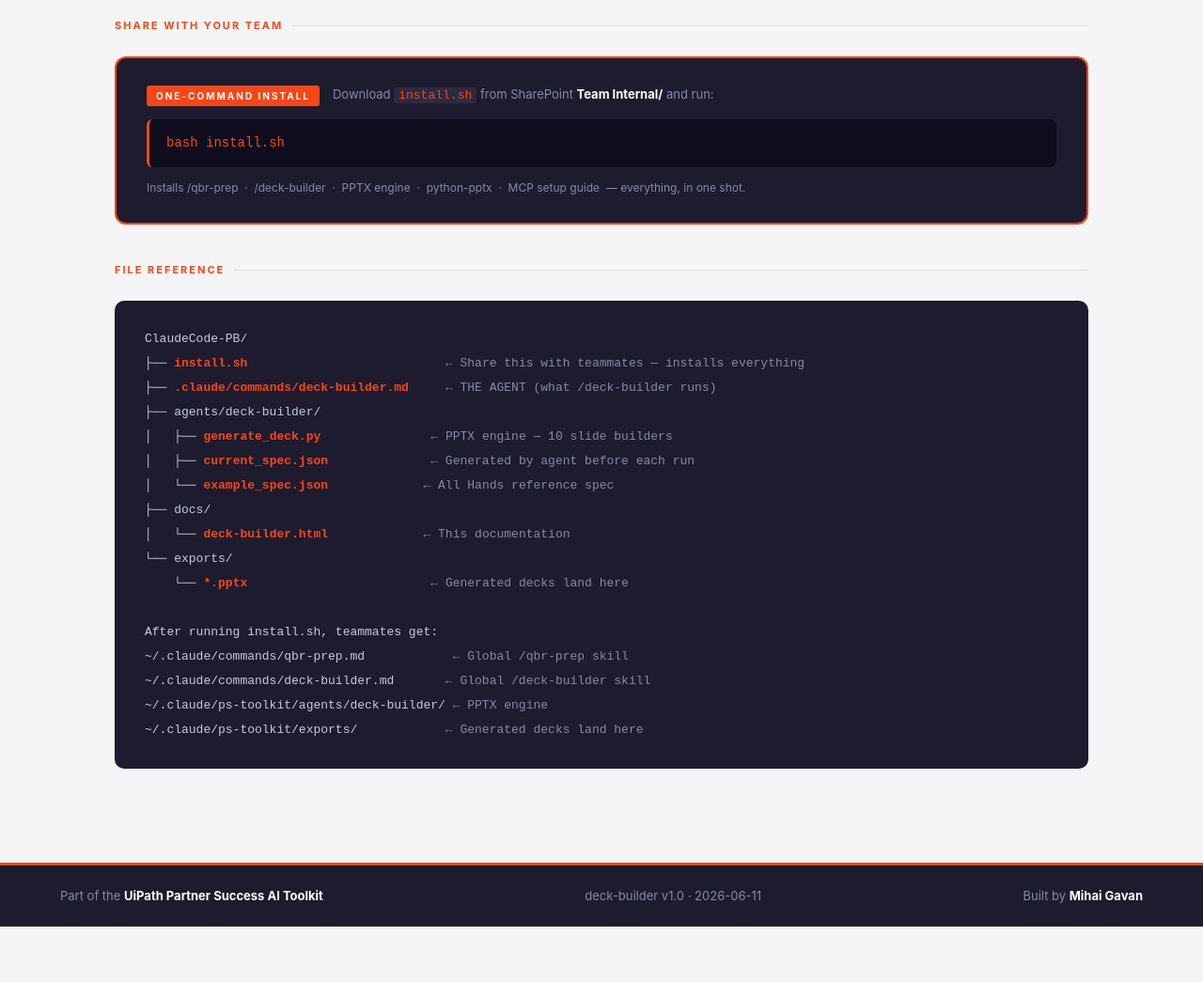
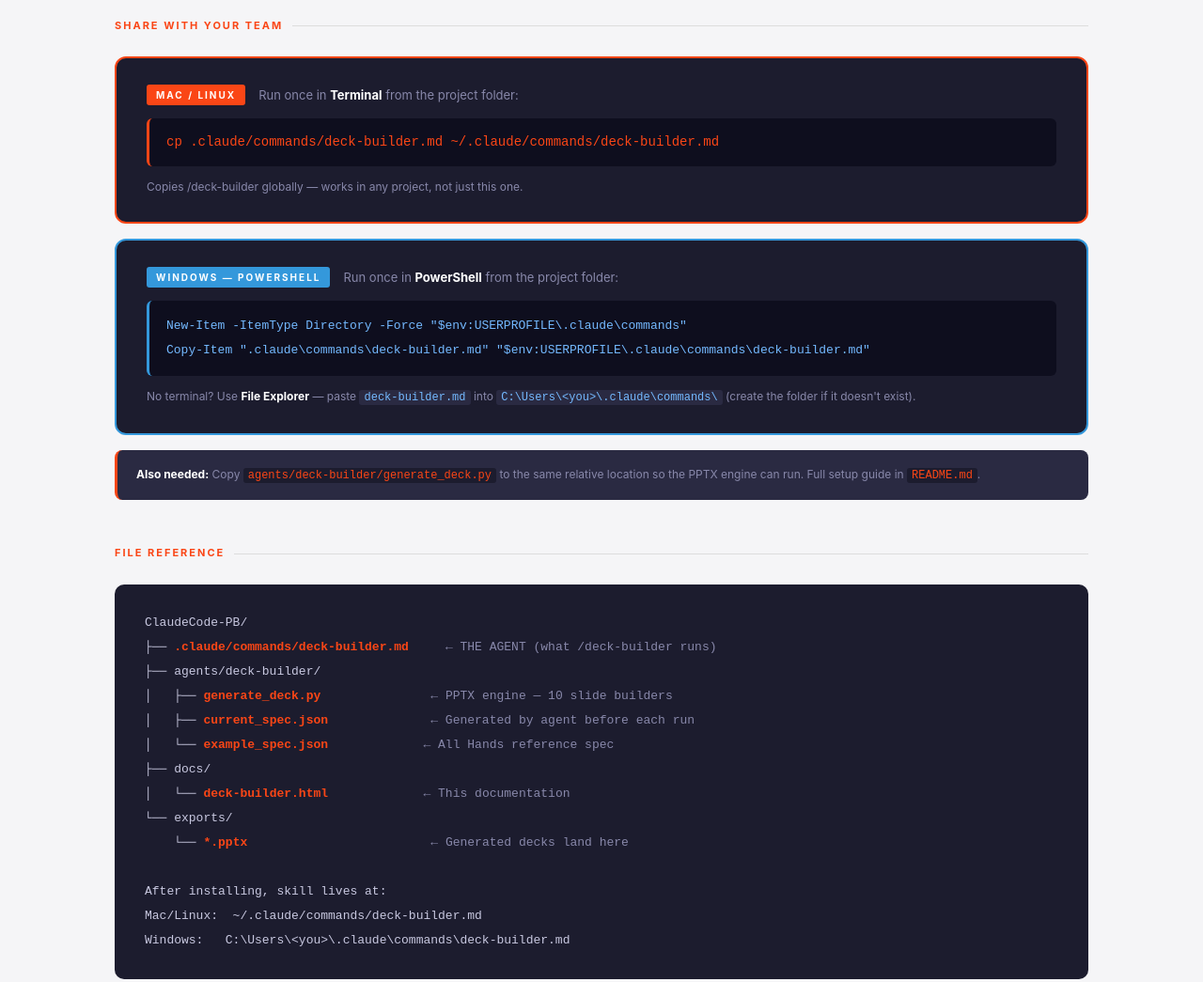
Before and after one commit to GavanM16/partner-success-ai-toolkit, a plain HTML site: page docs/deck-builder.html in a window 1280 px wide. Shown: the part 2580-3625 px from the top of the page at 94% size. Before the commit the page ends 3566 px from the top, so only its background shows below. Drawn offline with Linux system fonts and the light colour scheme.

Commit message:
Add Windows installation instructions to all skill docs
Covers PowerShell commands, File Explorer fallback, and correct
Windows paths (%USERPROFILE%\.claude\commands\) alongside existing
Mac/Linux instructions in deck-builder.html, qbr-prep-documentation.md,
and skills/qbr-prep.md.

Co-Authored-By: Claude Sonnet 4.6 <noreply@anthropic.com>

```diff
--- a/docs/deck-builder.html
+++ b/docs/deck-builder.html
@@ -206,23 +206,43 @@
   <!-- FILE MAP -->
   <!-- Install banner -->
   <div class="sec">Share With Your Team</div>
-  <div style="background:#1C1C2E; border-radius:12px; border:2px solid #FA4616; padding:28px 32px; margin-bottom:20px;">
+
+  <!-- Mac/Linux -->
+  <div style="background:#1C1C2E; border-radius:12px; border:2px solid #FA4616; padding:28px 32px; margin-bottom:16px;">
     <div style="display:flex; align-items:center; gap:14px; margin-bottom:14px;">
-      <div style="background:#FA4616; color:white; font-size:10px; font-weight:700; letter-spacing:2px; text-transform:uppercase; padding:3px 10px; border-radius:3px; white-space:nowrap;">One-Command Install</div>
-      <p style="color:#8888AA; font-size:13px; margin:0;">Download <code style="color:#FA4616; background:#2A2A42; padding:1px 5px; border-radius:3px;">install.sh</code> from SharePoint <strong style="color:white;">Team Internal/</strong> and run:</p>
+      <div style="background:#FA4616; color:white; font-size:10px; font-weight:700; letter-spacing:2px; text-transform:uppercase; padding:3px 10px; border-radius:3px; white-space:nowrap;">Mac / Linux</div>
+      <p style="color:#8888AA; font-size:13px; margin:0;">Run once in <strong style="color:white;">Terminal</strong> from the project folder:</p>
     </div>
     <div style="background:#0E0E1E; border-radius:6px; padding:14px 18px; font-family:'SF Mono','Fira Code',monospace; font-size:14px; color:#FA4616; margin-bottom:12px; border-left:3px solid #FA4616;">
-      bash install.sh
+      cp .claude/commands/deck-builder.md ~/.claude/commands/deck-builder.md
     </div>
     <div style="color:#8888AA; font-size:12px;">
-      Installs /qbr-prep &nbsp;·&nbsp; /deck-builder &nbsp;·&nbsp; PPTX engine &nbsp;·&nbsp; python-pptx &nbsp;·&nbsp; MCP setup guide &nbsp;— everything, in one shot.
+      Copies /deck-builder globally — works in any project, not just this one.
     </div>
+  </div>
+
+  <!-- Windows -->
+  <div style="background:#1C1C2E; border-radius:12px; border:2px solid #3498DB; padding:28px 32px; margin-bottom:16px;">
+    <div style="display:flex; align-items:center; gap:14px; margin-bottom:14px;">
+      <div style="background:#3498DB; color:white; font-size:10px; font-weight:700; letter-spacing:2px; text-transform:uppercase; padding:3px 10px; border-radius:3px; white-space:nowrap;">Windows — PowerShell</div>
+      <p style="color:#8888AA; font-size:13px; margin:0;">Run once in <strong style="color:white;">PowerShell</strong> from the project folder:</p>
+    </div>
+    <div style="background:#0E0E1E; border-radius:6px; padding:14px 18px; font-family:'SF Mono','Fira Code',monospace; font-size:13px; color:#74B9FF; margin-bottom:12px; border-left:3px solid #3498DB; line-height:2;">
+      New-Item -ItemType Directory -Force "$env:USERPROFILE\.claude\commands"<br>
+      Copy-Item ".claude\commands\deck-builder.md" "$env:USERPROFILE\.claude\commands\deck-builder.md"
+    </div>
+    <div style="color:#8888AA; font-size:12px;">
+      No terminal? Use <strong style="color:white;">File Explorer</strong> — paste <code style="color:#74B9FF; background:#2A2A42; padding:1px 5px; border-radius:3px;">deck-builder.md</code> into <code style="color:#74B9FF; background:#2A2A42; padding:1px 5px; border-radius:3px;">C:\Users\&lt;you&gt;\.claude\commands\</code> (create the folder if it doesn't exist).
+    </div>
+  </div>
+
+  <div style="background:#2A2A42; border-radius:8px; padding:16px 20px; margin-bottom:48px; font-size:12px; color:#8888AA; border-left:3px solid #FA4616;">
+    <strong style="color:white;">Also needed:</strong> Copy <code style="color:#FA4616; background:#1C1C2E; padding:1px 5px; border-radius:3px;">agents/deck-builder/generate_deck.py</code> to the same relative location so the PPTX engine can run. Full setup guide in <code style="color:#FA4616; background:#1C1C2E; padding:1px 5px; border-radius:3px;">README.md</code>.
   </div>
 
   <div class="sec" style="margin-top:40px;">File Reference</div>
   <div class="file-map">
     ClaudeCode-PB/<br>
-    ├── <span class="hi">install.sh</span> &nbsp;&nbsp;&nbsp;&nbsp;&nbsp;&nbsp;&nbsp;&nbsp;&nbsp;&nbsp;&nbsp;&nbsp;&nbsp;&nbsp;&nbsp;&nbsp;&nbsp;&nbsp;&nbsp;&nbsp;&nbsp;&nbsp;&nbsp;&nbsp;&nbsp;&nbsp;<span class="cm">← Share this with teammates — installs everything</span><br>
     ├── <span class="hi">.claude/commands/deck-builder.md</span> &nbsp;&nbsp;&nbsp;&nbsp;<span class="cm">← THE AGENT (what /deck-builder runs)</span><br>
     ├── agents/deck-builder/<br>
     │ &nbsp;&nbsp;├── <span class="hi">generate_deck.py</span> &nbsp;&nbsp;&nbsp;&nbsp;&nbsp;&nbsp;&nbsp;&nbsp;&nbsp;&nbsp;&nbsp;&nbsp;&nbsp;&nbsp;<span class="cm">← PPTX engine — 10 slide builders</span><br>
@@ -233,11 +253,9 @@
     └── exports/<br>
     &nbsp;&nbsp;&nbsp;&nbsp;└── <span class="hi">*.pptx</span> &nbsp;&nbsp;&nbsp;&nbsp;&nbsp;&nbsp;&nbsp;&nbsp;&nbsp;&nbsp;&nbsp;&nbsp;&nbsp;&nbsp;&nbsp;&nbsp;&nbsp;&nbsp;&nbsp;&nbsp;&nbsp;&nbsp;&nbsp;&nbsp;<span class="cm">← Generated decks land here</span><br>
     <br>
-    After running install.sh, teammates get:<br>
-    ~/.claude/commands/qbr-prep.md &nbsp;&nbsp;&nbsp;&nbsp;&nbsp;&nbsp;&nbsp;&nbsp;&nbsp;&nbsp;&nbsp;<span class="cm">← Global /qbr-prep skill</span><br>
-    ~/.claude/commands/deck-builder.md &nbsp;&nbsp;&nbsp;&nbsp;&nbsp;&nbsp;<span class="cm">← Global /deck-builder skill</span><br>
-    ~/.claude/ps-toolkit/agents/deck-builder/ <span class="cm">← PPTX engine</span><br>
-    ~/.claude/ps-toolkit/exports/ &nbsp;&nbsp;&nbsp;&nbsp;&nbsp;&nbsp;&nbsp;&nbsp;&nbsp;&nbsp;&nbsp;<span class="cm">← Generated decks land here</span>
+    After installing, skill lives at:<br>
+    Mac/Linux: &nbsp;~/.claude/commands/deck-builder.md<br>
+    Windows: &nbsp;&nbsp;C:\Users\&lt;you&gt;\.claude\commands\deck-builder.md
   </div>
 
 </div>
```
Also changed, not shown: 2 other files.
